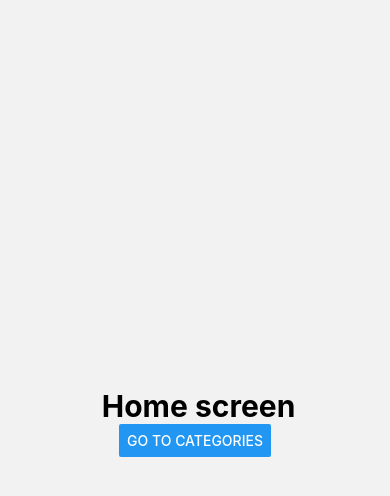
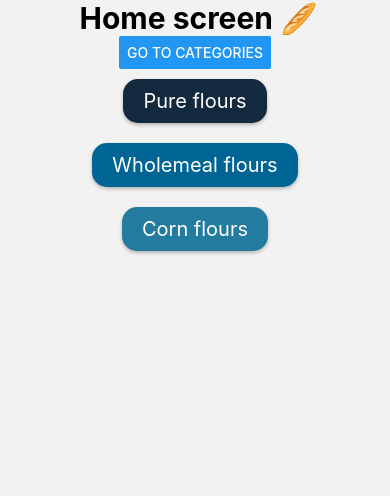
Before and after one commit to nahuerodcast/breadappshop, a React Native app: screen /Home in a window 390 px wide. Shown: the top 496 px of the page. Built offline with nearby package versions, Linux system fonts and the light colour scheme.

Commit message:
updating homeScreen

```diff
--- a/src/components/category-grid/index.js
+++ b/src/components/category-grid/index.js
@@ -19,7 +19,7 @@ const CategoryGrid = ({item, onSelected}) => {
         style={{...styles.touchable, ...{backgroundColor: item.color}}}
         onPress={() => onSelected(item)}>
         <View>
-          <Text style={styles.title}>{item.title}</Text>
+          <Text style={styles.desc}>{item.name}</Text>
         </View>
       </TouchableComponent>
     </View>
--- a/src/components/category-grid/styles.js
+++ b/src/components/category-grid/styles.js
@@ -12,9 +12,14 @@ export const styles = StyleSheet.create({
     fontSize: 30,
     fontWeight: 'bold',
   },
+  desc: {
+    fontSize: 20,
+    color: 'white',
+  },
   touchable: {
+    paddingHorizontal: 20,
     flex: 1,
-    borderRadius: 5,
+    borderRadius: 15,
     shadowColor: '#000',
     shadowOffset: {
       width: 0,
--- a/src/screens/homeScreen/homeScreen.js
+++ b/src/screens/homeScreen/homeScreen.js
@@ -1,17 +1,34 @@
-import {SafeAreaView, Text, Button} from 'react-native';
+import {SafeAreaView, Text, Button, FlatList} from 'react-native';
 import React from 'react';
 import {styles} from '../HomeScreen/styles';
+import {CATEGORIES} from '../../constants/categories';
+import CategoryGrid from '../../components/category-grid/index';
 
 export const HomeScreen = ({navigation}) => {
+  const handleSelectCategory = category => {
+    navigation.navigate('CategoriesScreen', {
+      id: category.id,
+      title: category.name,
+    });
+  };
+
+  const renderItem = ({item}) => (
+    <CategoryGrid item={item} onSelected={handleSelectCategory} />
+  );
   return (
     <SafeAreaView style={styles.container}>
-      <Text style={styles.title}> Home screen</Text>
+      <Text style={styles.title}> Home screen 🥖</Text>
       <Button
         title="Go to categories"
         onPress={() => {
           navigation.navigate('CategoriesScreen', {title: 'CategoriesScreen'});
         }}
       />
+      <FlatList
+        data={CATEGORIES}
+        keyExtractor={item => item.id}
+        renderItem={renderItem}
+      />
     </SafeAreaView>
   );
 };
```
